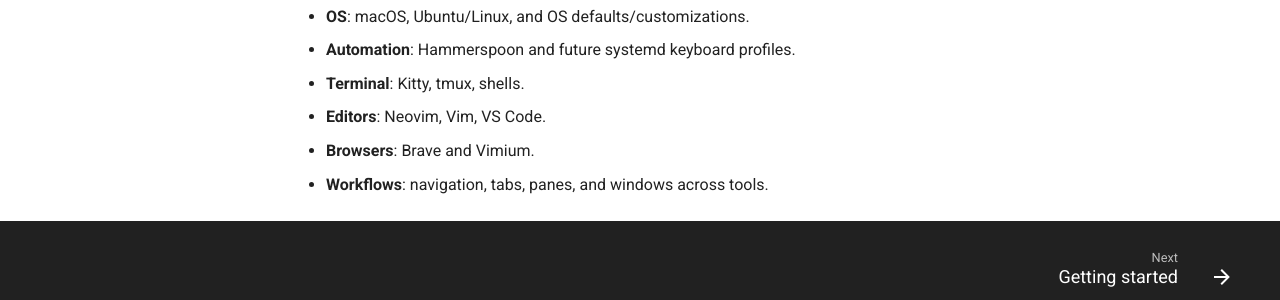
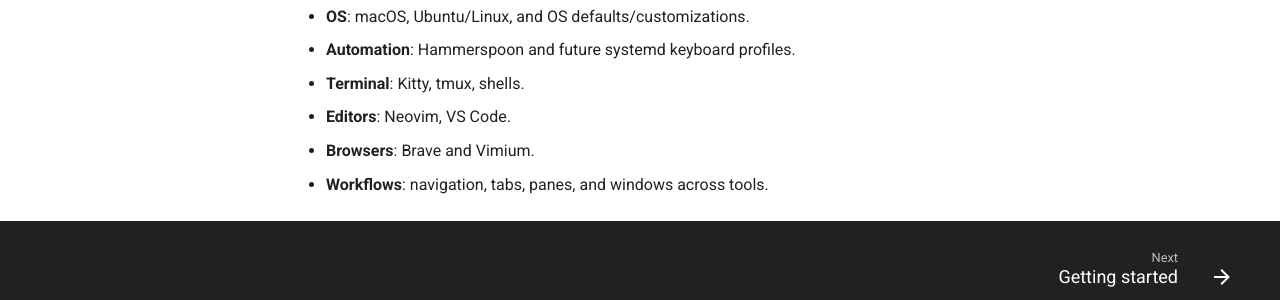
Before and after one commit to vicmunoz/hotkeys, an MkDocs documentation site: the page built from docs/index.md, in a window 1280 px wide and 1238 px high. Shown: the part 861-1161 px from the top of the window. Built offline with MkDocs 1.6.1 and Material for MkDocs 9.7.7, drawn with Linux system fonts in a browser that asks for light colours; comment, search, counter and statistics services are not loaded.

Commit message:
fix: remove not existing page

```diff
--- a/docs/index.md
+++ b/docs/index.md
@@ -20,6 +20,6 @@ Moonlander and Ergodox EZ are the preferred keyboards and both use a macOS-style
 - **OS**: macOS, Ubuntu/Linux, and OS defaults/customizations.
 - **Automation**: Hammerspoon and future systemd keyboard profiles.
 - **Terminal**: Kitty, tmux, shells.
-- **Editors**: Neovim, Vim, VS Code.
+- **Editors**: Neovim, VS Code.
 - **Browsers**: Brave and Vimium.
 - **Workflows**: navigation, tabs, panes, and windows across tools.
--- a/mkdocs.yml
+++ b/mkdocs.yml
@@ -82,7 +82,6 @@ nav:
       - macOS: os/macos.md
       - Linux: os/linux.md
       - Ubuntu: os/ubuntu.md
-      - Windows: os/windows.md
   - Automation:
       - Overview: automation/index.md
       - Hammerspoon: automation/hammerspoon.md
@@ -99,7 +98,6 @@ nav:
   - Editors:
       - Overview: editors/index.md
       - Neovim: editors/neovim.md
-      - Vim: editors/vim.md
       - VS Code: editors/vscode.md
   - Browsers:
       - Overview: browsers/index.md
```
